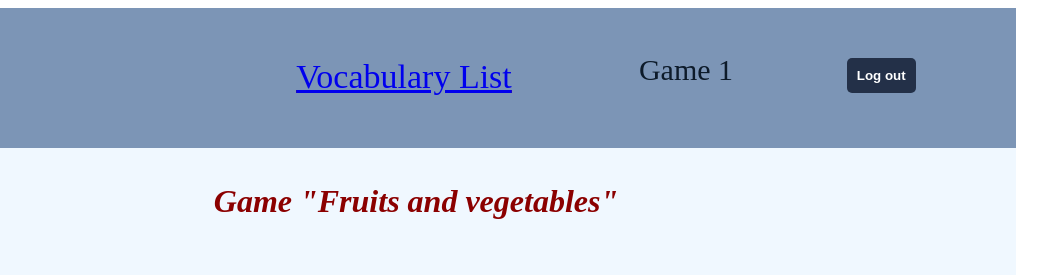
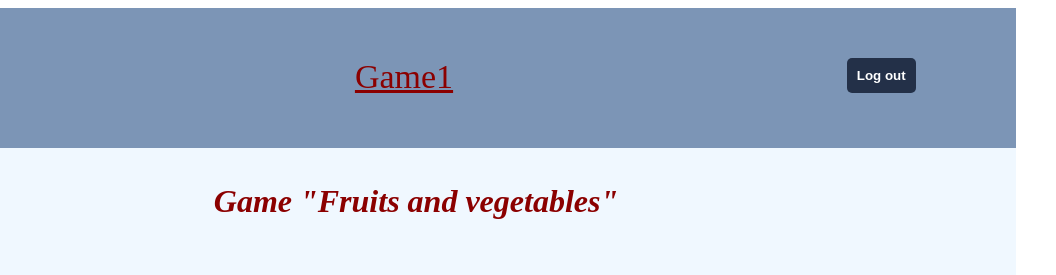
Before and after one commit to Valentina-2608/Vocabulary_app, a website: page game1.html in a window 1280 px wide. Shown: the top 275 px of the page, 224-1280 px from the left. Drawn offline with Linux system fonts and the light colour scheme.

Commit message:
Change header

```diff
--- a/game1.html
+++ b/game1.html
@@ -12,10 +12,7 @@
         <div class="logo">
             <img src="img/logo.png">
         </div>
-        <div class="header_caption1">
-            <a href="app.html">Vocabulary List</a>
-        </div>
-        <div class="header_text1">Game 1</div>
+        <div class="header_caption1">Game1</div>
         <div class="block_buttons">
             <button id="btn_log_out">
                 <a href="index.html">Log out</a>
```
